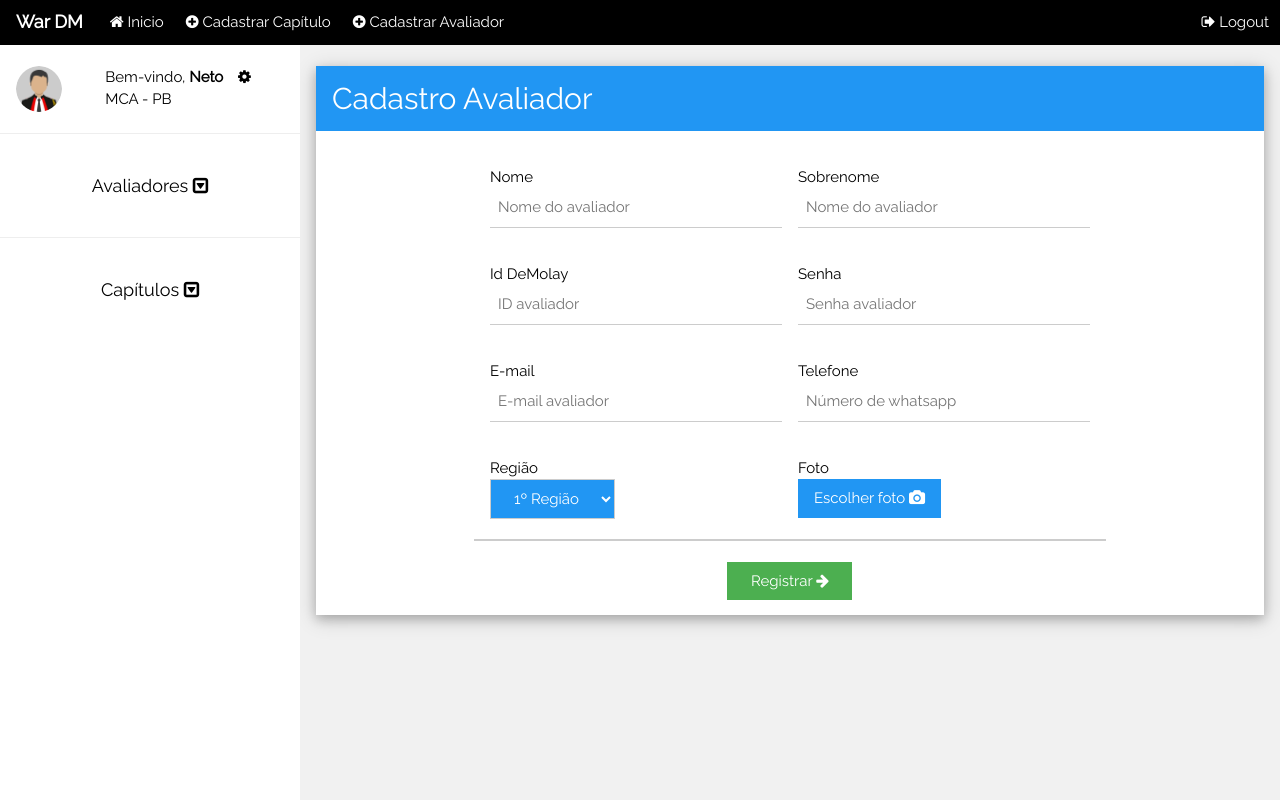
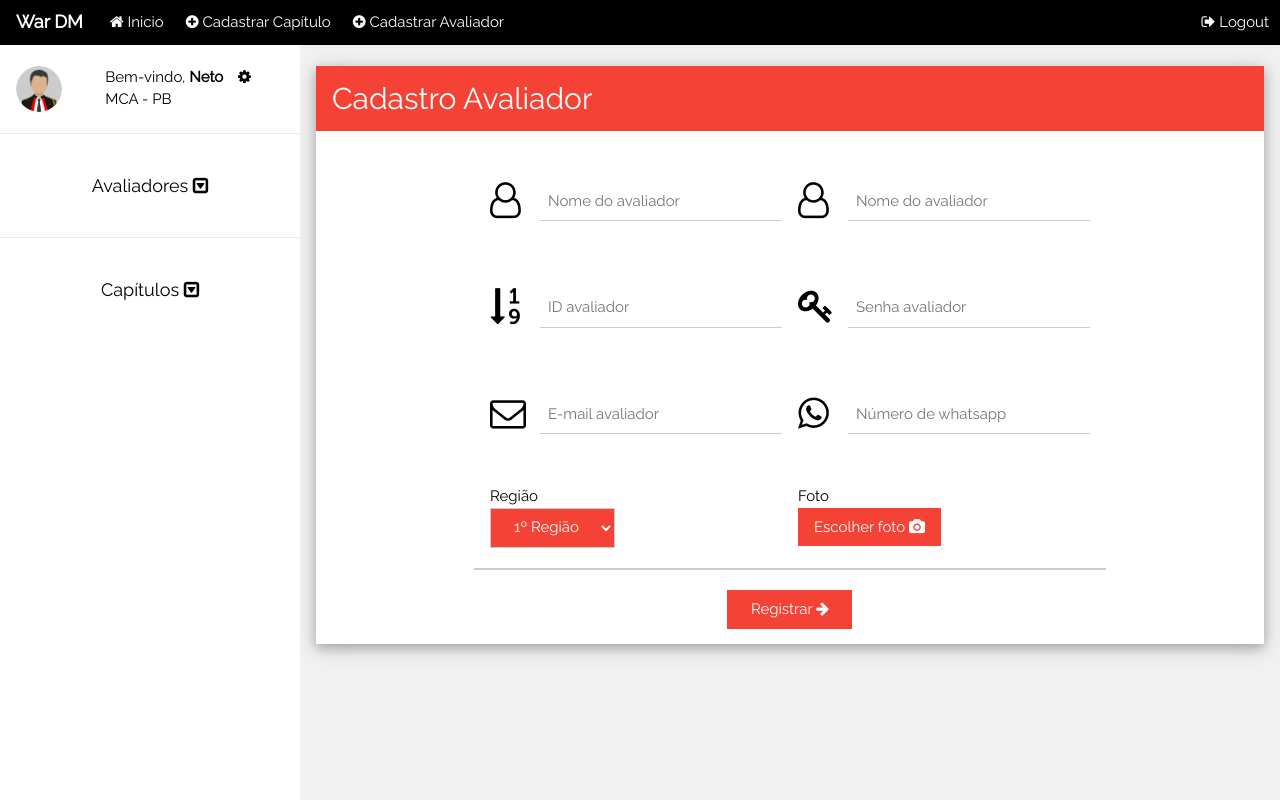
Before and after one commit to Nelho/war_dm, a Django app: a page that uses templates/login/cadastro_avaliador.html in a window 1280 px wide. Run offline with Django 3.2, Linux system fonts and the light colour scheme; some libraries are stand-ins or nearby versions.

Commit message:
ajuste template cadastro avaliador

```diff
--- a/login/forms.py
+++ b/login/forms.py
@@ -41,7 +41,7 @@ class AvaliadorForm(forms.Form):
 		"placeholder": "Senha avaliador"
 		}))
 	regiao = forms.ChoiceField(label="região", choices=REGIONS_CHOICES)
-	regiao.widget.attrs["class"] = "w3-select w3-border w3-button w3-blue btn-clone w3-hover-blue"
+	regiao.widget.attrs["class"] = "w3-select w3-border w3-btn w3-red btn-clone w3-hover-red"
 	regiao.widget.attrs["name"] = "option"
 	email = forms.CharField(widget=forms.EmailInput(attrs={
 		"class": "w3-input",
--- a/templates/login/cadastro_avaliador.html
+++ b/templates/login/cadastro_avaliador.html
@@ -6,11 +6,24 @@
 <script src="https://ajax.googleapis.com/ajax/libs/jquery/3.2.1/jquery.min.js"></script>
 <script src="{% static "js/jquery.mask.js" %}"></script>
 <link rel="stylesheet" href="{% static "css/cadastro_avaliador.css" %}">
+
+<link rel="stylesheet" href="http://code.jquery.com/ui/1.10.3/themes/smoothness/jquery-ui.css" />
+<script src="http://code.jquery.com/jquery-1.9.1.js"></script>
+<script src="http://code.jquery.com/ui/1.10.3/jquery-ui.js"></script>
 <script>
   $(document).ready(function() {
     $("#telefone").mask("(00) 0.000-00000");
   });
 </script>
+
+<script>
+
+	$(function() {
+		$(document).tooltip();
+	});
+</script>
+
+
 
 {% endblock %}
 
@@ -18,7 +31,7 @@
 
 	<div class="w3-container">
 	  <div class="w3-card-4 w3-white">
-	    <div class="w3-container w3-blue">
+	    <div class="w3-container w3-red">
 	      <h2>Cadastro Avaliador</h2>
 	    </div>
 			<div class="w3-row">
@@ -31,36 +44,65 @@
 
 			  		      <div class="w3-row-padding">
 			  		        <div class="w3-half">
-			  		          <label>Nome</label>
+			  		        	<div class="w3-row w3-section">
+			  		          	<div class="w3-col" style="width:50px"><i class="w3-xxlarge fa fa-user-o"></i></div>
+			  		            	<div class="w3-rest">
 			  		            		{{form.nome}}
+			  		            	</div>
+			  		        	</div>
+
 			  		        </div>
 
 			  		        <div class="w3-half">
-			  		          <label>Sobrenome</label>
+			  		        	<div class="w3-row w3-section">
+			  		          	<div class="w3-col" style="width:50px"><i class="w3-xxlarge fa fa-user-o"></i></div>
+			  		            	<div class="w3-rest">
 			  		            		{{form.sobrenome}}
+			  		            	</div>
+			  		        	</div>
+
 			  		        </div>
 			  		      </div>
 
 			  		      <div class="w3-row-padding">
 			  		        <div class="w3-half">
-			  		          	<label>Id DeMolay</label>
+			  		        	<div class="w3-row w3-section">
+			  		          	<div class="w3-col" style="width:50px"><i class="w3-xxlarge fa fa-sort-numeric-asc"></i></div>
+			  		            	<div class="w3-rest">
 			  		            		{{form.login}}
 			  		            	</div>
+			  		        	</div>
 
+			  		        </div>
 			  		        <div class="w3-half">
-			  		          	<label>Senha</label>
+			  		        	<div class="w3-row w3-section">
+			  		          	<div class="w3-col" style="width:50px"><i class="w3-xxlarge fa fa-key"></i></div>
+			  		            	<div class="w3-rest">
 			  		            		{{form.senha}}
+			  		            	</div>
+			  		        	</div>
+
 			  		        </div>
 			  		      </div>
 			  		      <div class="w3-row-padding">
 			  		        <div class="w3-half">
-			  		          <label>E-mail</label>
+			  		        	<div class="w3-row w3-section">
+			  		          	<div class="w3-col" style="width:50px"><i class="w3-xxlarge fa fa-envelope-o"></i></div>
+			  		            	<div class="w3-rest">
 			  		            		{{form.email}}
+			  		            	</div>
+			  		        	</div>
+
 			  		        </div>
 
 			  		        <div class="w3-half">
-			  		          <label>Telefone</label>
+			  		        	<div class="w3-row w3-section">
+			  		          	<div class="w3-col" style="width:50px"><i class="w3-xxlarge fa fa-whatsapp"></i></div>
+			  		            	<div class="w3-rest">
 			  		            		{{form.telefone}}
+			  		            	</div>
+			  		        	</div>
+
 			  		        </div>
 			  		      </div>
 			  		      <div class="w3-row-padding">
@@ -71,15 +113,16 @@
 
 			  		        <div class="w3-half">
 			  		          <label id="lbl-button">Foto</label>
-			  		          <label for="foto" class="w3-button w3-blue w3-hover-blue">Escolher foto <i class="fa fa-camera" aria-hidden="true"></i></label>
+			  		          <label for="foto" class="w3-btn w3-red w3-hover-red">Escolher foto <i class="fa fa-camera" aria-hidden="true"></i></label>
 			  		          {{form.foto}}
 			  		        </div>
 			  		      </div>
 			  		      <hr class="w3-gray w3-border">
 			  			<div class="w3-container w3-white w3-center">
 
-			  		     	<button type="submit" style="margin-bottom:15px" class="btn-clone w3-button w3-green w3-center w3-hover-green">Registrar <i class="fa fa-arrow-right"></i></button>
+			  		     	<button type="submit" style="margin-bottom:15px" class="w3-ripple btn-clone w3-btn w3-red w3-center w3-hover-red">Registrar <i class="fa fa-arrow-right"></i></button>
 			  			</div>
+
 			  		    </form>
 			  </div>
 
```
Lines whose indentation alone changed are shown as unchanged.
